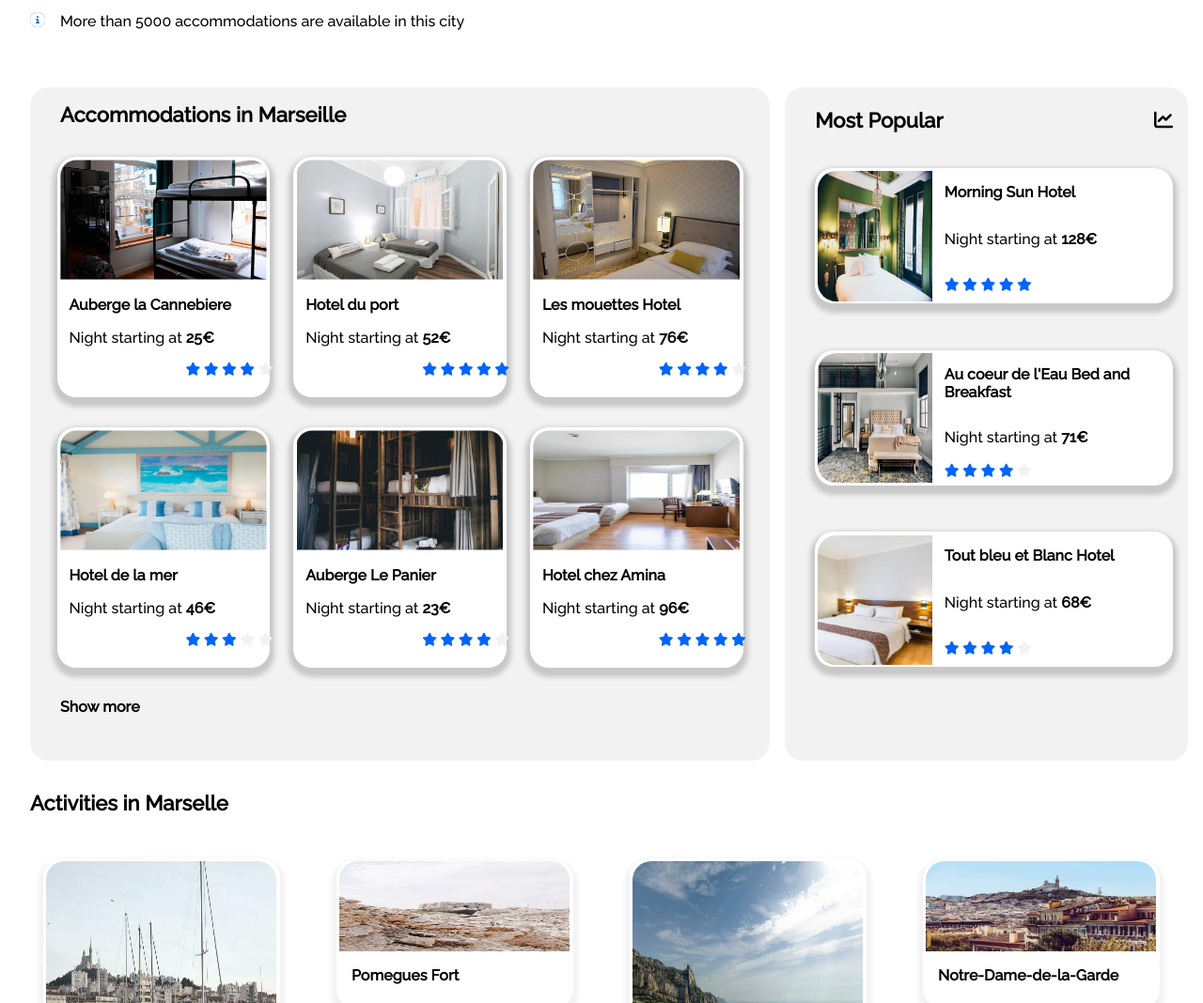
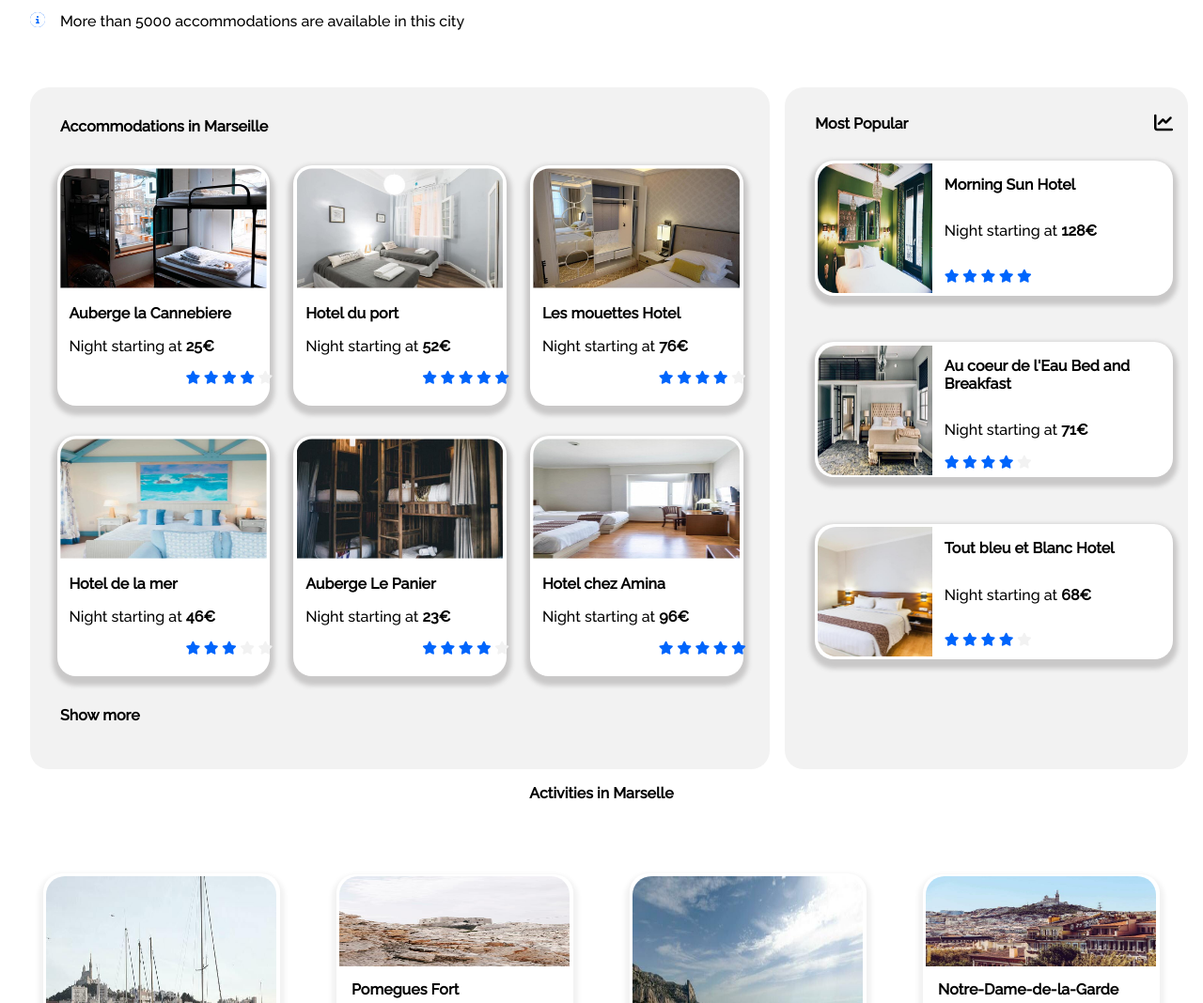
Before and after one commit to CristinaPicazo/ReserviaRessources, a plain HTML site: page index.html in a window 1280 px wide. Shown: the part 348-1416 px from the top of the page at 94% size. Drawn offline with Linux system fonts and the light colour scheme.

Commit message:
changed titles

```diff
--- a/css/accommodations.css
+++ b/css/accommodations.css
@@ -3,8 +3,8 @@
     margin: 0 1rem;
 }
 
-.accommodations h1{
-    margin: 1rem;
+.accommodations-title{
+    padding: 1rem 0 0 0;
 }
 
 .cards{
@@ -80,7 +80,7 @@
         box-shadow: none;
     }
 
-    .accommodations h1{
+    .accommodations-title{
         margin: 1rem 2rem;
     }
 
--- a/css/header.css
+++ b/css/header.css
@@ -3,12 +3,3 @@
     padding: 1rem;
     margin-left: 1rem;
 }
-
-
-.header-section h1{
-    font-weight: bold;
-}
-
-.header-section h2{
-    font-weight: normal;
-}
--- a/css/popular.css
+++ b/css/popular.css
@@ -11,6 +11,7 @@
     white-space: nowrap;
     align-items: center;
     margin: 1rem;
+    padding-top: 1rem;
 }
 
 
--- a/index.html
+++ b/index.html
@@ -89,7 +89,7 @@
                 <!-- Popular section -->
                 <section class="popular-section">
                     <div class="popular-heading">
-                        <h1>Most Popular</h1>
+                        <h2>Most Popular</h2>
                         <i class="fas fa-chart-line"></i>
                     </div><!-- Close  popularHeading-->
 
@@ -164,7 +164,7 @@
 
                 <!-- Accomodations -->
                 <section class="accommodations" id="accommodations">
-                    <h1>Accommodations in Marseille</h1>
+                    <h2 class="accommodations-title">Accommodations in Marseille</h2>
                     <div class="cards">
                         <article class="accommodations-card">
                             <a class="accommodations-link" href="#">
@@ -305,7 +305,7 @@
 
             <!-- Bottom Section -->
             <section class="activities-section" id="activities">
-                <h1>Activities in Marselle</h1>
+                <h2>Activities in Marselle</h2>
                 <section class="activities">
                     <div class="four-containers">
                         <div class="big">
```
